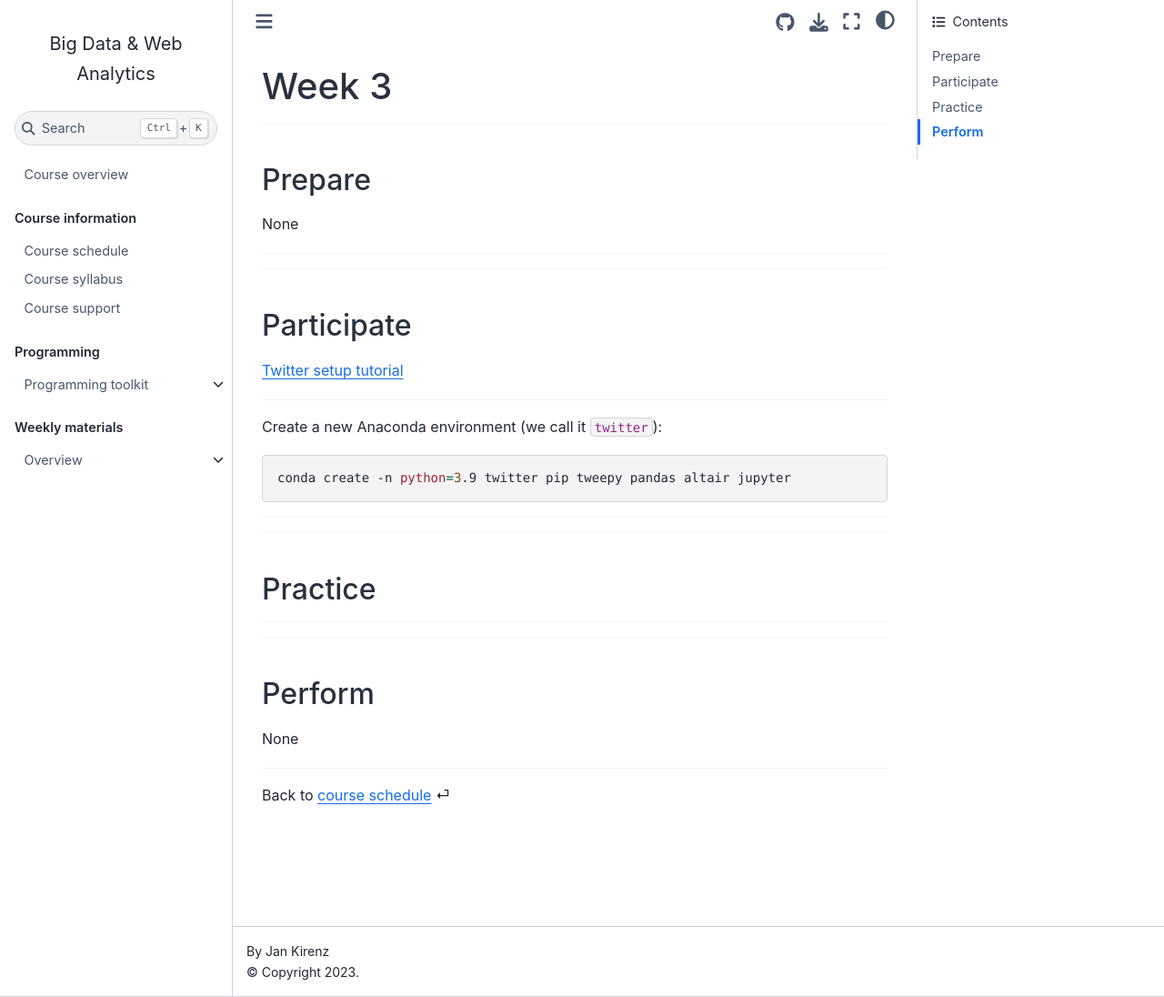
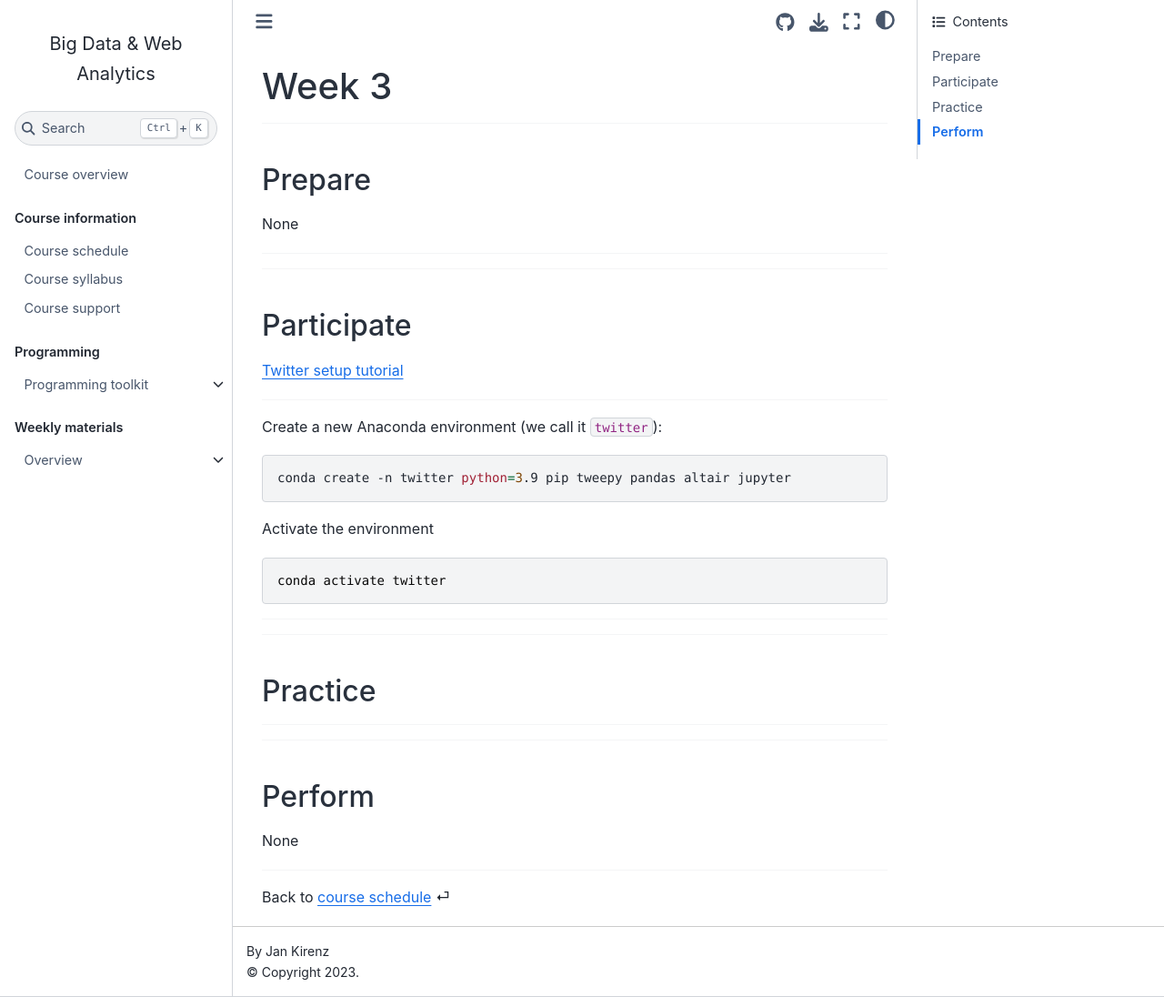
Before and after one commit to om2-ws22/website, a Jupyter Book: the page built from weeks/week3.md, in a window 1280 px wide and 1096 px high. Shown: the whole window at 91% size. Built offline with Jupyter Book 1.0.4 settings and Sphinx 7.4.7 and the Sphinx Book theme 1.1.4, drawn with Linux system fonts in a browser that asks for light colours; comment, search, counter and statistics services are not loaded.

Commit message:
Update week3.md

````diff
--- a/weeks/week3.md
+++ b/weeks/week3.md
@@ -24,7 +24,13 @@ None
 Create a new Anaconda environment (we call it `twitter`):
 
 ```bash
-conda create -n python=3.9 twitter pip tweepy pandas altair jupyter
+conda create -n twitter python=3.9 pip tweepy pandas altair jupyter
+```
+
+Activate the environment
+
+```
+conda activate twitter
 ```
 
 
````
